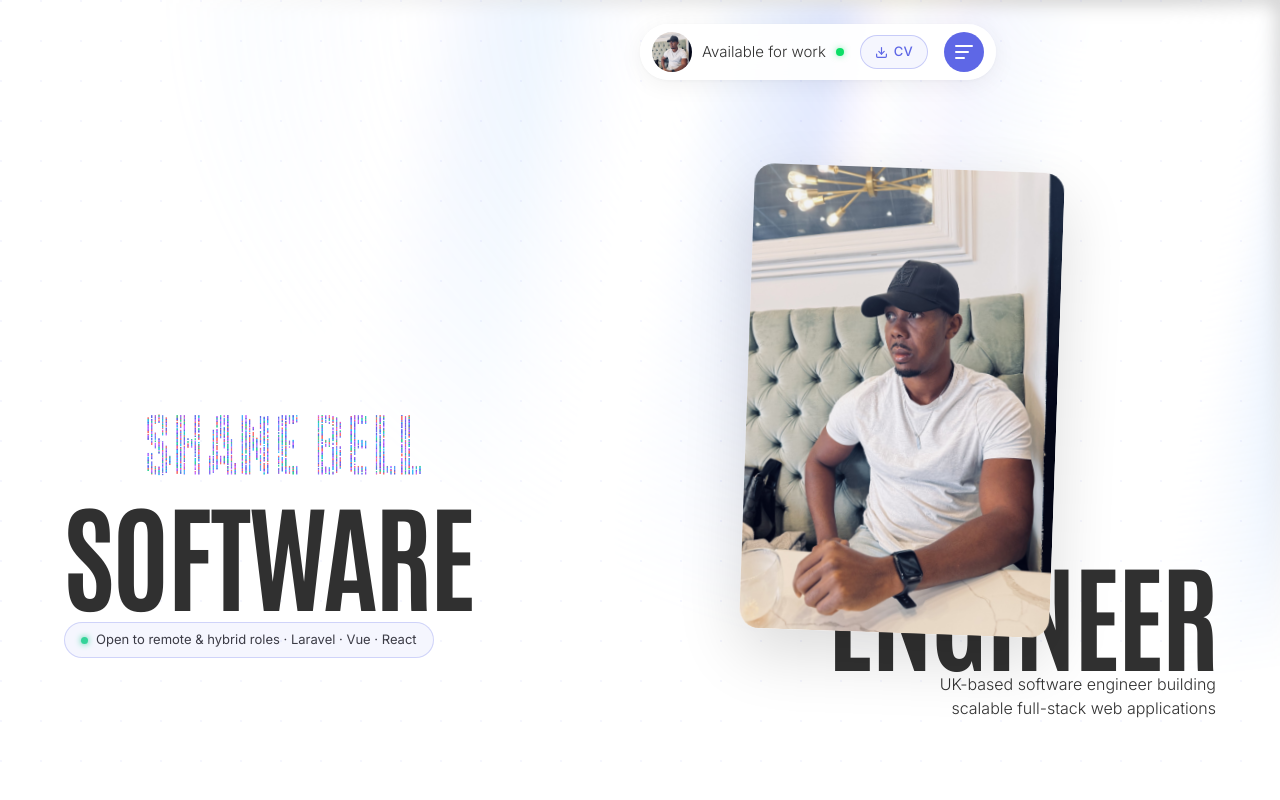
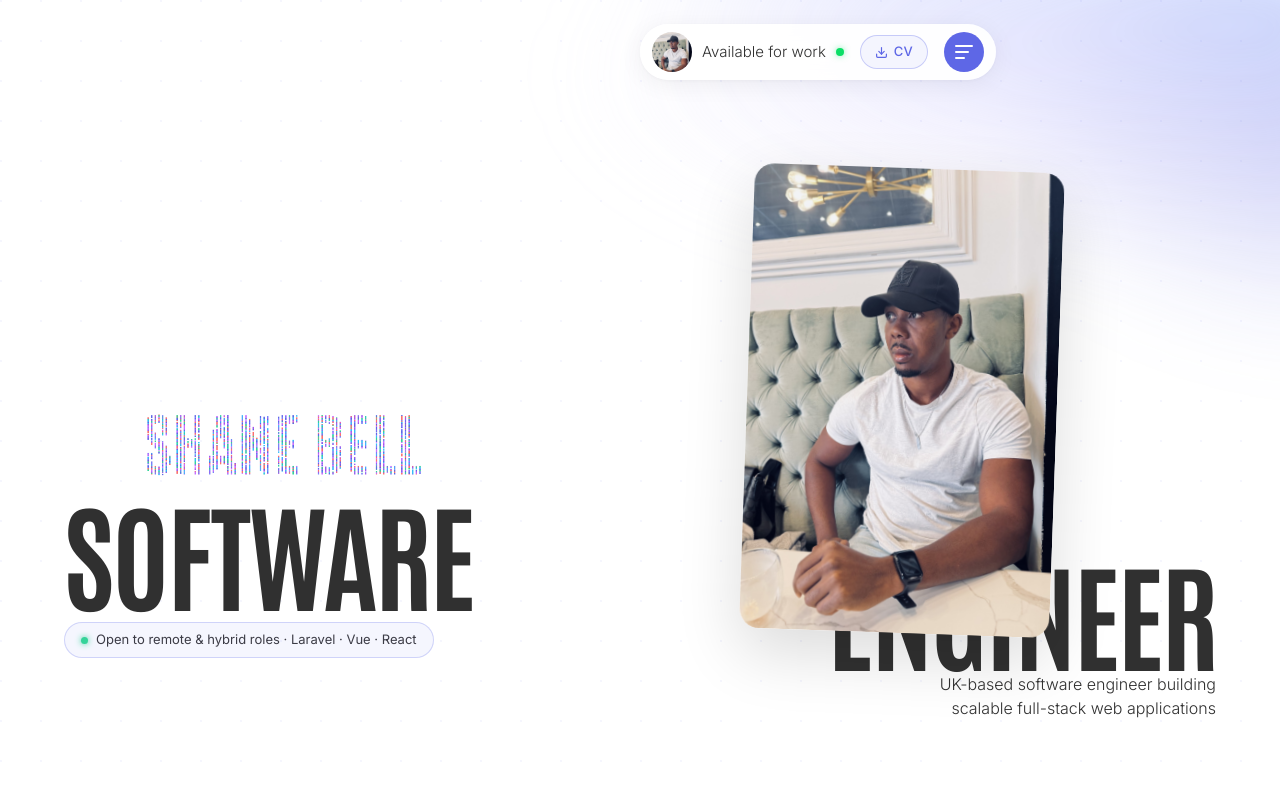
Before and after one commit to Outdreamer19/folio, a React (Vite) app: page / in a window 1280 px wide. Shown: the top 800 px of the page. Built offline with nearby package versions, Linux system fonts and the light colour scheme.

Commit message:
fix: replace invert-based aurora with soft radial gradient blobs — works correctly on light background

```diff
--- a/src/components/HeroSection.tsx
+++ b/src/components/HeroSection.tsx
@@ -22,7 +22,7 @@ export default function HeroSection() {
       }}
     >
       {/* Aurora background — subtle animated light sweep, top-right quadrant */}
-      <AuroraLayer opacity={0.35} />
+      <AuroraLayer opacity={0.9} />
 
       {/* Floating navbar */}
       <Navbar />
--- a/src/index.css
+++ b/src/index.css
@@ -19,9 +19,11 @@
 }
 
 /* ── Aurora background ──────────────────────────────────────── */
-@keyframes aurora {
-  from { background-position: 50% 50%, 50% 50%; }
-  to   { background-position: 350% 50%, 350% 50%; }
+@keyframes aurora-drift {
+  0%   { transform: scale(1)    rotate(0deg)   translate(0px, 0px);   }
+  33%  { transform: scale(1.04) rotate(1.5deg) translate(-10px, 8px); }
+  66%  { transform: scale(0.97) rotate(-1deg)  translate(8px, -6px);  }
+  100% { transform: scale(1)    rotate(0deg)   translate(0px, 0px);   }
 }
 
 .aurora-wrap {
@@ -29,58 +31,21 @@
   inset: 0;
   overflow: hidden;
   pointer-events: none;
+  z-index: 0;
 }
 
 .aurora-layer {
   position: absolute;
-  inset: -10px;
-  background-image:
-    repeating-linear-gradient(
-      100deg,
-      #ffffff 0%, #ffffff 7%,
-      transparent 10%, transparent 12%,
-      #ffffff 16%
-    ),
-    repeating-linear-gradient(
-      100deg,
-      rgb(59,  130, 246) 10%,
-      rgb(165, 180, 252) 15%,
-      rgb(147, 197, 253) 20%,
-      rgb(221, 214, 254) 25%,
-      rgb(96,  165, 250) 30%
-    );
-  background-size: 300% 200%;
-  background-position: 50% 50%;
-  filter: blur(10px) invert(1);
-  animation: aurora 60s linear infinite;
-  will-change: background-position;
-  mask-image: radial-gradient(ellipse at 85% 0%, black 5%, transparent 60%);
-  -webkit-mask-image: radial-gradient(ellipse at 85% 0%, black 5%, transparent 60%);
-}
-
-.aurora-layer::after {
-  content: '';
-  position: absolute;
-  inset: 0;
-  background-image:
-    repeating-linear-gradient(
-      100deg,
-      #ffffff 0%, #ffffff 7%,
-      transparent 10%, transparent 12%,
-      #ffffff 16%
-    ),
-    repeating-linear-gradient(
-      100deg,
-      rgb(59,  130, 246) 10%,
-      rgb(165, 180, 252) 15%,
-      rgb(147, 197, 253) 20%,
-      rgb(221, 214, 254) 25%,
-      rgb(96,  165, 250) 30%
-    );
-  background-size: 200% 100%;
-  background-attachment: fixed;
-  animation: aurora 60s linear infinite;
-  mix-blend-mode: difference;
+  inset: -60px;
+  /* Three overlapping soft blobs — indigo, blue-violet, lavender */
+  background:
+    radial-gradient(ellipse 55% 40% at 85%  -5%, rgba(165, 180, 252, 0.55) 0%, transparent 70%),
+    radial-gradient(ellipse 40% 35% at 100% 20%, rgba(94,  103, 230, 0.35) 0%, transparent 65%),
+    radial-gradient(ellipse 50% 30% at 75%  15%, rgba(221, 214, 254, 0.40) 0%, transparent 60%),
+    radial-gradient(ellipse 30% 25% at 95%   5%, rgba(147, 197, 253, 0.25) 0%, transparent 55%);
+  filter: blur(38px);
+  animation: aurora-drift 18s ease-in-out infinite;
+  will-change: transform;
 }
 
 * {
```
